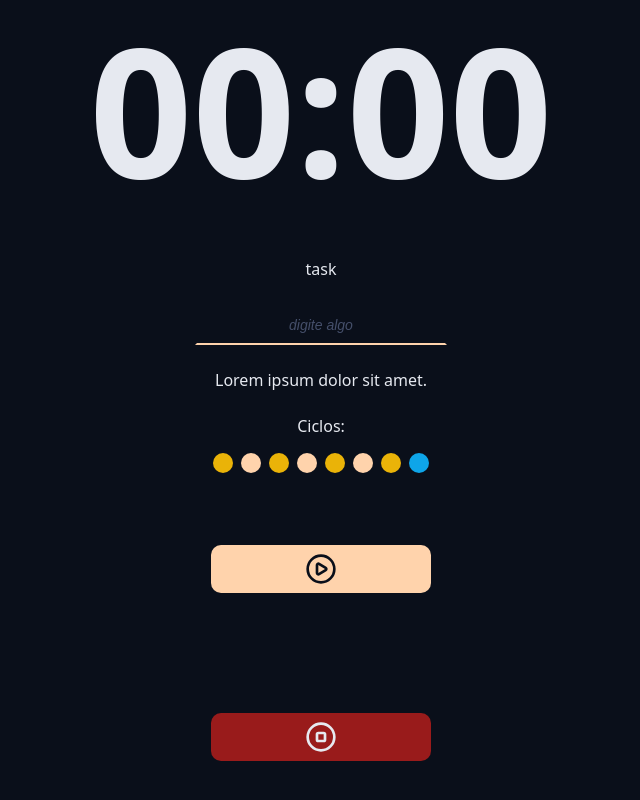
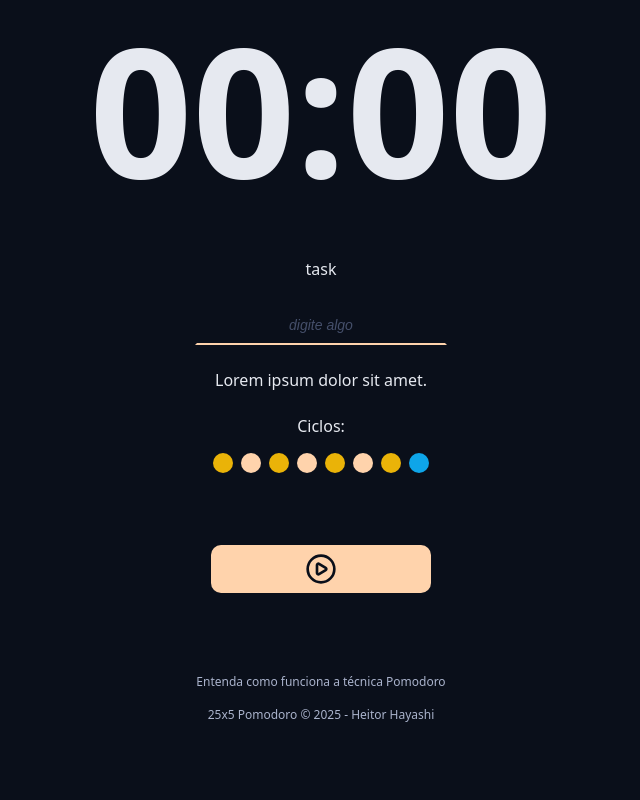
Before and after one commit to Hayashi-Heitor/25x5-pomodoroTimer, a React (Vite) app in the folder 25x5/: page / in a window 1280 px wide. Shown: the part 310-1110 px from the top of the page, without its empty margins (319-959 px from the left). After the commit the page ends 1065 px from the top, so only its background shows below. Built offline with nearby package versions, Linux system fonts and the light colour scheme.

Commit message:
feat: Added a footer

```diff
--- a/25x5/src/App.tsx
+++ b/25x5/src/App.tsx
@@ -9,6 +9,7 @@
 import { Cycles } from './components/Cycles'
 import { DefaultButton } from './components/DefaultButton'
 import { PlayCircleIcon, StopCircleIcon } from 'lucide-react'
+import { Footer } from './components/Footer'
 
 export function App() {
     return (
@@ -41,12 +42,14 @@
                     </div>
 
                     <div className='formRow'>
-                        <DefaultButton icon={<PlayCircleIcon />}/>
-                        <DefaultButton icon={<StopCircleIcon />} color='red'/>
+                        <DefaultButton icon={<PlayCircleIcon />} color='green'/>
                     </div>
 
                 </form>
+            </Container>
 
+            <Container>
+                <Footer />
             </Container>
         </>
     );
--- /dev/null
+++ b/25x5/src/components/Footer/index.tsx
@@ -0,0 +1,10 @@
+import styles from './styles.module.css'
+
+export function Footer() {
+    return (
+        <footer className={styles.footer}>
+            <a href="#">Entenda como funciona a técnica Pomodoro</a>
+            <a href="#">25x5 Pomodoro &copy; {new Date().getFullYear()} - Heitor Hayashi</a>
+        </footer>
+    );
+}
--- /dev/null
+++ b/25x5/src/components/Footer/styles.module.css
@@ -0,0 +1,18 @@
+.footer {
+    display: flex;
+    align-items: center;
+    justify-content: center;
+    flex-direction: column;
+    font-size: 12px;
+    gap: 16px;
+}
+
+.footer a {
+    color: var(--text-muted);
+    text-decoration: none;
+}
+
+.footer a:hover {
+    color: var(--text-muted);
+    text-decoration: underline;
+}
```
